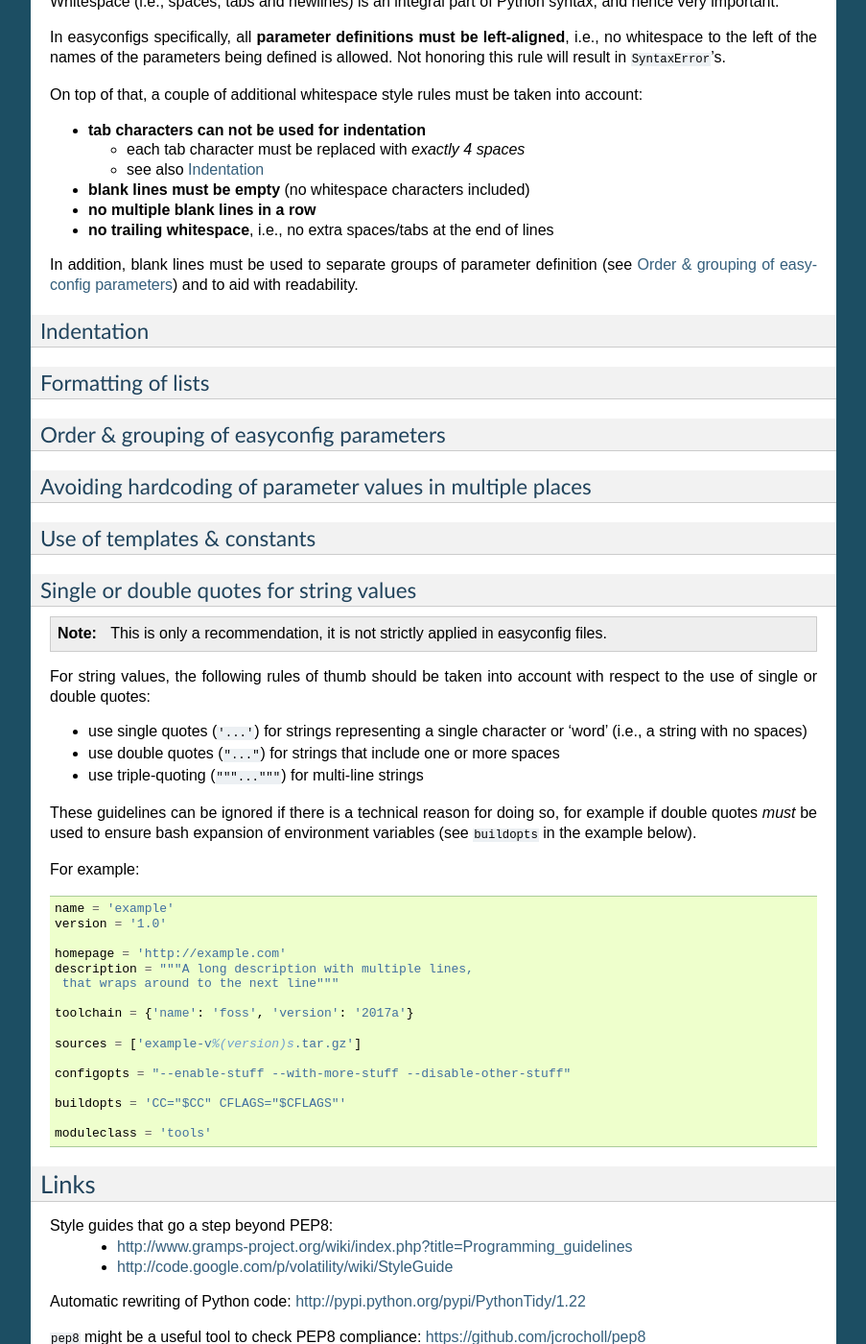
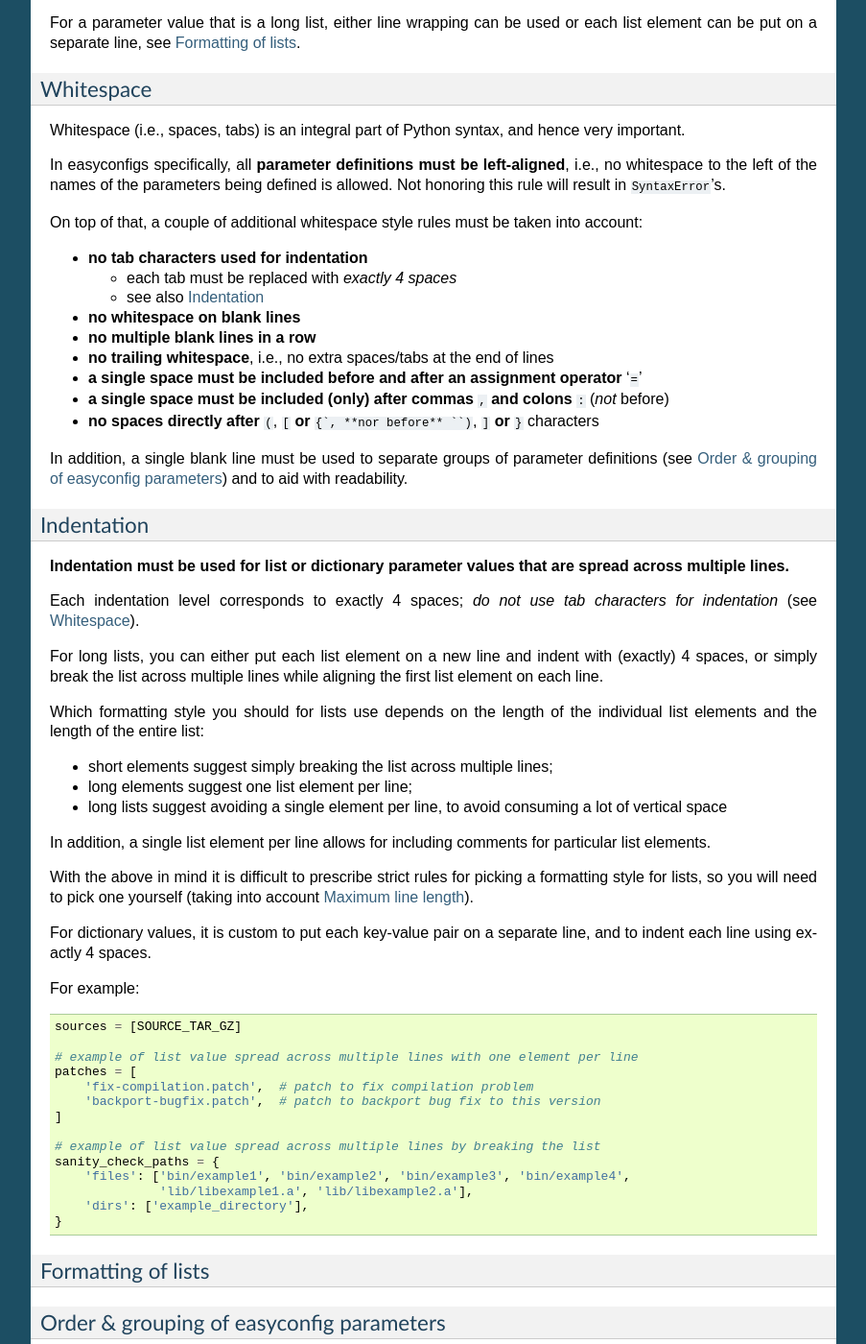
Before and after one commit to easybuilders/easybuild, a Sphinx documentation site: the page built from docs/Code_style.rst, in a window 1280 px wide and 1400 px high, scrolled down 1303 px. Shown: the whole window at 96% size, without its empty margins (198-1101 px from the left). Built offline with Sphinx 7.4.7, drawn with Linux system fonts in a browser that asks for light colours; pages that are not in the unit, such as notebooks, are missing from menus; some of the changed text lies outside the part shown.

Commit message:
flesh out subsection on indentation in easyconfigs style guide, mention --check-style, add (empty) subsection on easyconfig file names

````diff
--- a/docs/Code_style.rst
+++ b/docs/Code_style.rst
@@ -39,6 +39,9 @@ Major attention points include:
 * :ref:`code_style_easyconfigs_hardcoding`
 * :ref:`code_style_easyconfigs_templates_constants`
 * :ref:`code_style_easyconfigs_string_quotes`
+* :ref:`code_style_easyconfigs_file_names`
+
+.. note:: You can check whether easyconfigs adhere to the easyconfig style rules using ``eb --check-style``.
 
 
 .. _code_style_easyconfigs_max_line_length:
@@ -59,6 +62,9 @@ For example, for a long ``description`` value, line wrapping can be used:
    that wraps around to the next line, and then continues on
    to the line after that"""
 
+Usually, a single leading space is used on continuation lines for descriptions
+that are wrapped across multiple lines.
+
 For a long value of ``configopts``, string concatenation using '``+=```' can be used.
 Do make sure to include a space either and the end of all but the last partial
 value, or at the beginning of each partial value except the first one:
@@ -86,16 +92,19 @@ is allowed. Not honoring this rule will result in ``SyntaxError``'s.
 
 On top of that, a couple of additional whitespace style rules must be taken into account:
 
-* **tab characters can not be used for indentation**
+* **no tab characters used for indentation**
 
-  * each tab character must be replaced with *exactly 4 spaces*
+  * each tab must be replaced with *exactly 4 spaces*
   * see also :ref:`code_style_easyconfigs_indentation`
 
-* **blank lines must be empty** (no whitespace characters included)
+* **no whitespace on blank lines**
 * **no multiple blank lines in a row**
 * **no trailing whitespace**, i.e., no extra spaces/tabs at the end of lines
+* **a single space must be included before and after an assignment operator** '``=``'
+* **a single space must be included (only) after commas** ``,`` **and colons** ``:`` (*not* before)
+* **no spaces directly after** ``(``, ``[`` **or** ``{`, **nor before** ``)``, ``]`` **or** ``}`` characters
 
-In addition, blank lines must be used to separate groups of parameter definition
+In addition, a single blank line must be used to separate groups of parameter definitions
 (see :ref:`code_style_easyconfigs_order_grouping`) and to aid with readability.
 
 
@@ -104,6 +113,50 @@ In addition, blank lines must be used to separate groups of parameter definition
 Indentation
 ~~~~~~~~~~~
 
+**Indentation must be used for list or dictionary parameter values that
+are spread across multiple lines.**
+
+Each indentation level corresponds to exactly 4 spaces; *do not use
+tab characters for indentation* (see :ref:`code_style_easyconfigs_whitespace`).
+
+For long lists, you can either put each list element on a new line and
+indent with (exactly) 4 spaces,
+or simply break the list across multiple lines while aligning the first list element on
+each line.
+
+Which formatting style you should for lists use depends on the length of the individual
+list elements and the length of the entire list:
+
+* short elements suggest simply breaking the list across multiple lines;
+* long elements suggest one list element per line;
+* long lists suggest avoiding a single element per line, to avoid consuming a lot of vertical space
+
+In addition, a single list element per line allows for including comments for particular list elements.
+
+With the above in mind it is difficult to prescribe strict rules for picking a formatting style for lists,
+so you will need to pick one yourself (taking into account :ref:`code_style_easyconfigs_max_line_length`).
+
+For dictionary values, it is custom to put each key-value pair on a separate line,
+and to indent each line using exactly 4 spaces.
+
+For example:
+
+.. code:: python
+
+  sources = [SOURCE_TAR_GZ]
+
+  # example of list value spread across multiple lines with one element per line
+  patches = [
+      'fix-compilation.patch',  # patch to fix compilation problem
+      'backport-bugfix.patch',  # patch to backport bug fix to this version
+  ]
+
+  # example of list value spread across multiple lines by breaking the list
+  sanity_check_paths = {
+      'files': ['bin/example1', 'bin/example2', 'bin/example3', 'bin/example4',
+                'lib/libexample1.a', 'lib/libexample2.a'],
+      'dirs': ['example_directory'],
+  }
 
 .. _code_style_easyconfigs_lists:
 
@@ -169,6 +222,11 @@ For example:
   moduleclass = 'tools'
 
 
+.. _code_style_easyconfigs_file_names:
+
+Easyconfig file names
+~~~~~~~~~~~~~~~~~~~~~
+
 
 Links
 -----
````
Also changed, not shown: other parts of docs/Code_style.rst (+1 -1 lines).
